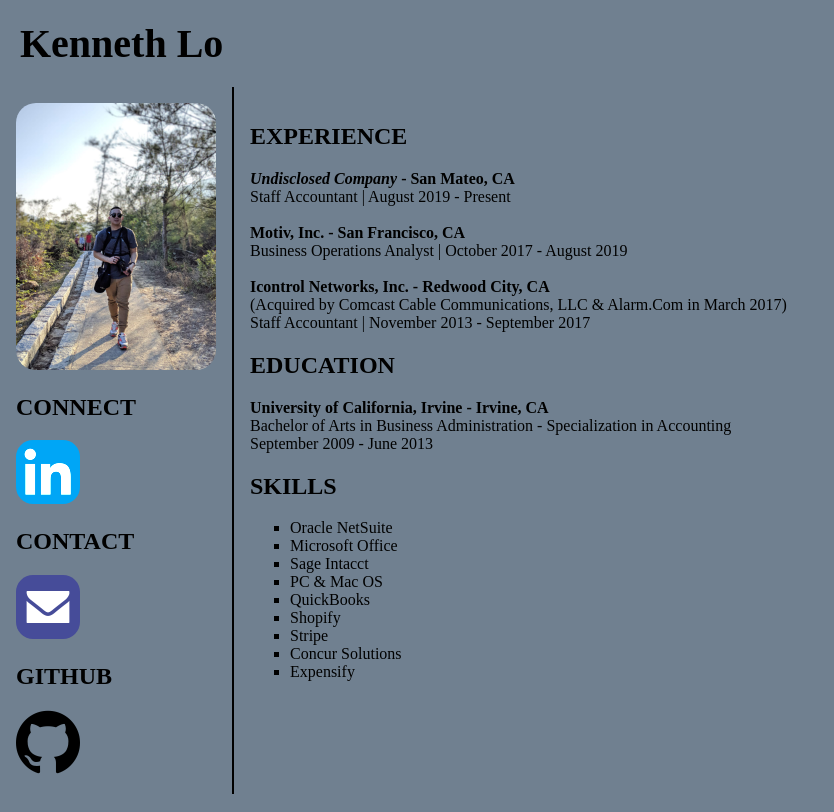
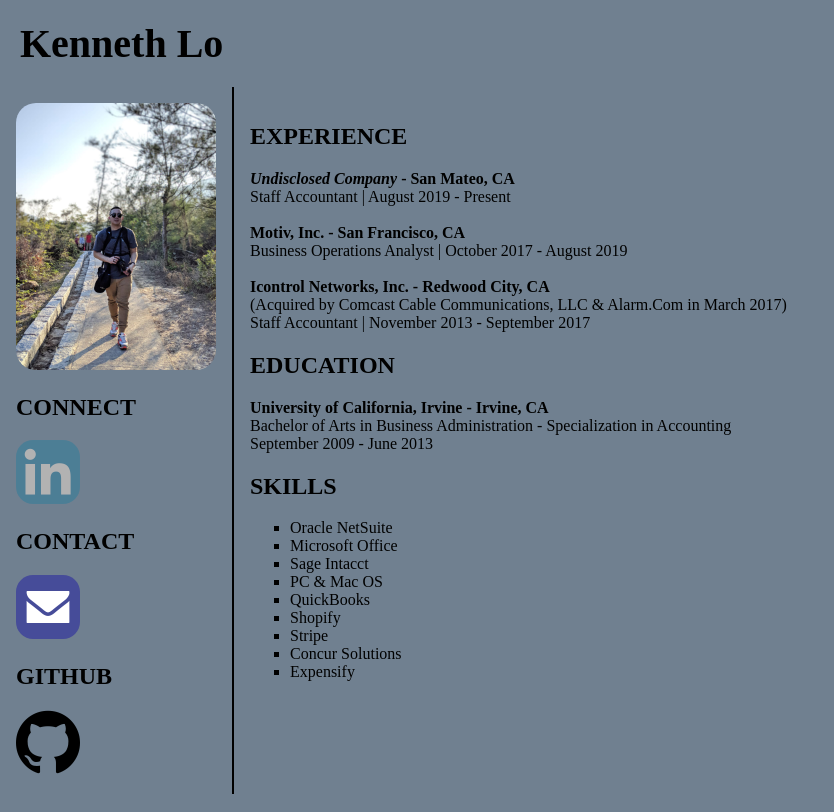
Before and after one commit to kennethblo/kennethblo.github.io, a plain HTML site: page index.html in a window 1280 px wide. In both pictures the pointer is over the picture 48 px from the left and 472 px from the top of the page. Shown: the whole page, without its empty margins (0-834 px from the left). Drawn offline with Linux system fonts and the light colour scheme.

Commit message:
Add files via upload

```diff
--- a/styles.css
+++ b/styles.css
@@ -78,7 +78,7 @@ footer{
   height: 64px;
 }
 .contact-icon:hover{
-  filter: brightness(135%);
+  filter: invert(30%);
 }
 .profile{
   border-radius: 20px;
```
